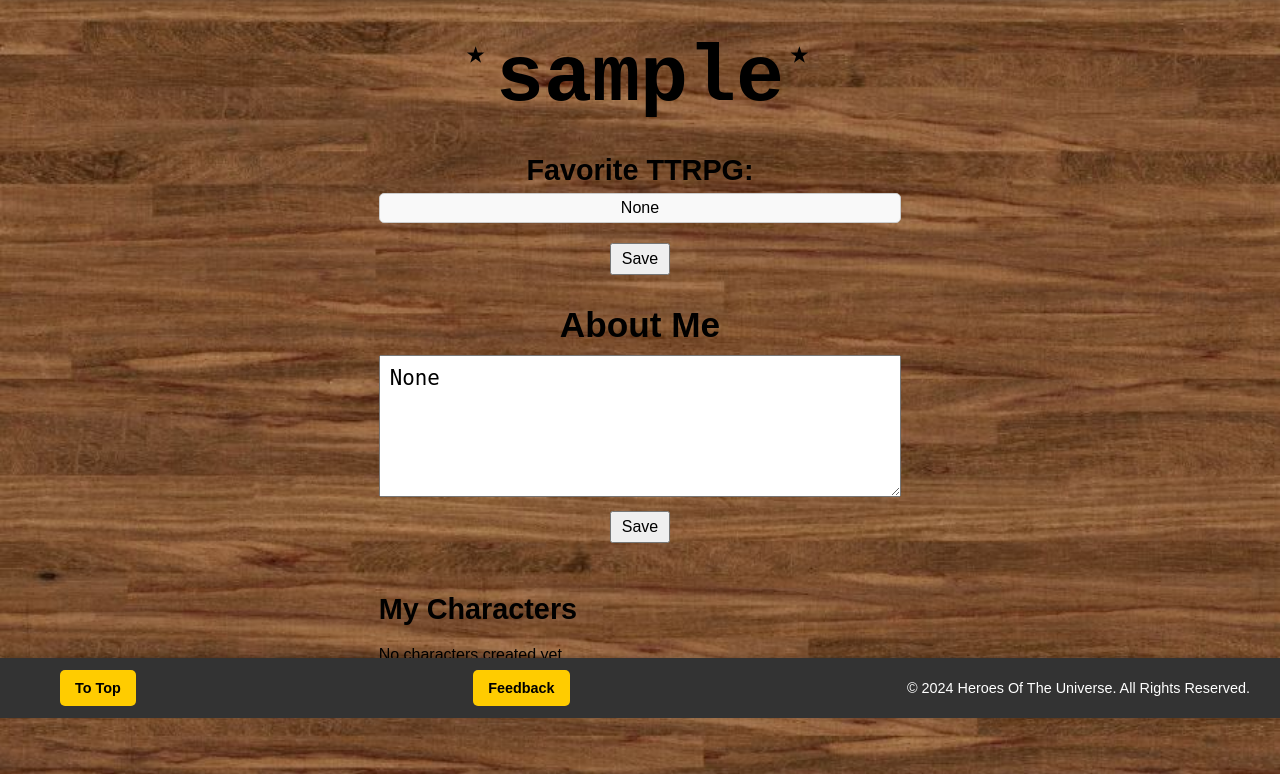
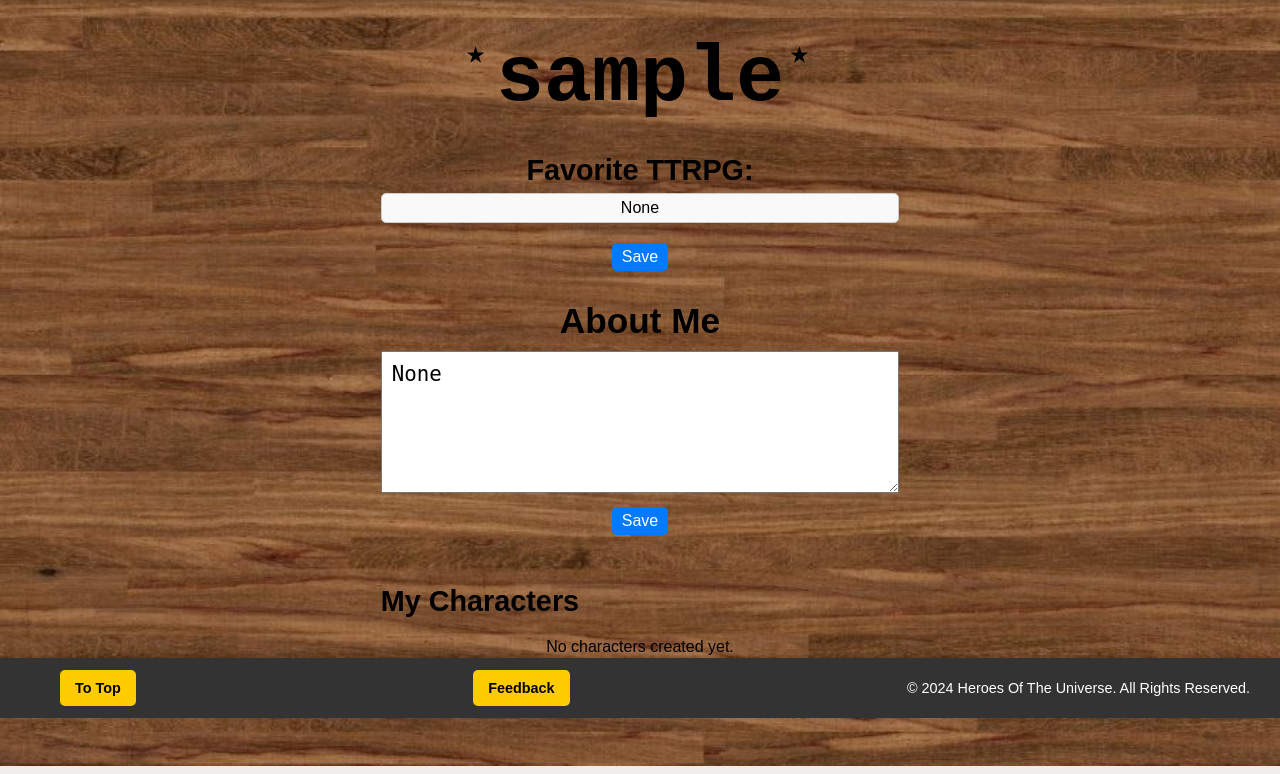
Before and after one commit to BiagiarelliAdriano/HeroesOfTheUniverse, a Django app: a page that uses universe/templates/universe/profile.html in a window 1280 px wide. Shown: the part 82-856 px from the top of the page. Run offline with Django 4.2, Linux system fonts and the light colour scheme; the visitor is signed in with stand-in values (Sample User, id 1); data comes from the database, SQL or seed files in the repository; data that the repository does not hold is empty; some libraries are stand-ins or nearby versions.

Commit message:
Fix profile forms issues

```diff
--- a/static/css/styles.css
+++ b/static/css/styles.css
@@ -412,6 +412,10 @@ main {
     padding: 5px 10px;
     margin-top: 10px;
     font-size: 1rem;
+    color: white;
+    background-color: #007bff;
+    border: none;
+    border-radius: 5px;
     cursor: pointer;
 }
 
@@ -438,6 +442,10 @@ main {
     padding: 5px 10px;
     font-size: 1rem;
     cursor: pointer;
+    color: white;
+    background-color: #007bff;
+    border: none;
+    border-radius: 5px;
 }
 
 .profile-characters {
@@ -857,12 +865,20 @@ button.save-character {
         font-size: 1.5rem;
     }
 
+    .favorite-ttrpg-form button:hover {
+        background-color: #0056b3;
+    }
+
     .profile-about-me h3 {
         font-size: 2rem;
     }
 
     .profile-about-me textarea {
         font-size: 1.2rem;
+    }
+
+    .profile-about-me button:hover {
+        background-color: #0056b3;
     }
 
     .profile-characters h3 {
@@ -1102,10 +1118,6 @@ button.save-character {
         font-size: 1.3rem;
     }
 
-    .character-list {
-        justify-content: flex-start;
-    }
-
     .character-card {
         max-width: 200px;
     }
--- a/universe/templates/universe/profile.html
+++ b/universe/templates/universe/profile.html
@@ -14,8 +14,8 @@
         <!-- Editable Favorite TTRPG -->
         <form method="POST" class="favorite-ttrpg-form">
             {% csrf_token %}
-            <label for="favorite-ttrpg">Favorite TTRPG:</label>
-            <input type="text" name="favorite-ttrpg" id="favorite-ttrpg" value="{{ user_profile.favorite_ttrpg }}"
+            <label for="favorite_ttrpg">Favorite TTRPG:</label>
+            <input type="text" name="favorite_ttrpg" id="favorite_ttrpg" value="{{ user_profile.favorite_ttrpg }}"
                 placeholder="Enter your favorite TTRPG">
             <button type="submit">Save</button>
         </form>
--- a/universe/views.py
+++ b/universe/views.py
@@ -91,11 +91,14 @@ def profile_view(request, username):
 
     if request.method == "POST" and is_owner:
         # Update profile logic if the user is the owner
-        favorite_ttrpg = request.POST.get("favorite_ttrpg")
-        about_me = request.POST.get("about_me")
+        if "favorite_ttrpg" in request.POST:
+            favorite_ttrpg = request.POST.get("favorite_ttrpg")
+            user_profile.favorite_ttrpg = favorite_ttrpg
 
-        user_profile.favorite_ttrpg = favorite_ttrpg
-        user_profile.about_me = about_me
+        if "about_me" in request.POST:
+            about_me = request.POST.get("about_me")
+            user_profile.about_me = about_me
+
         user_profile.save()
 
     context = {
```
